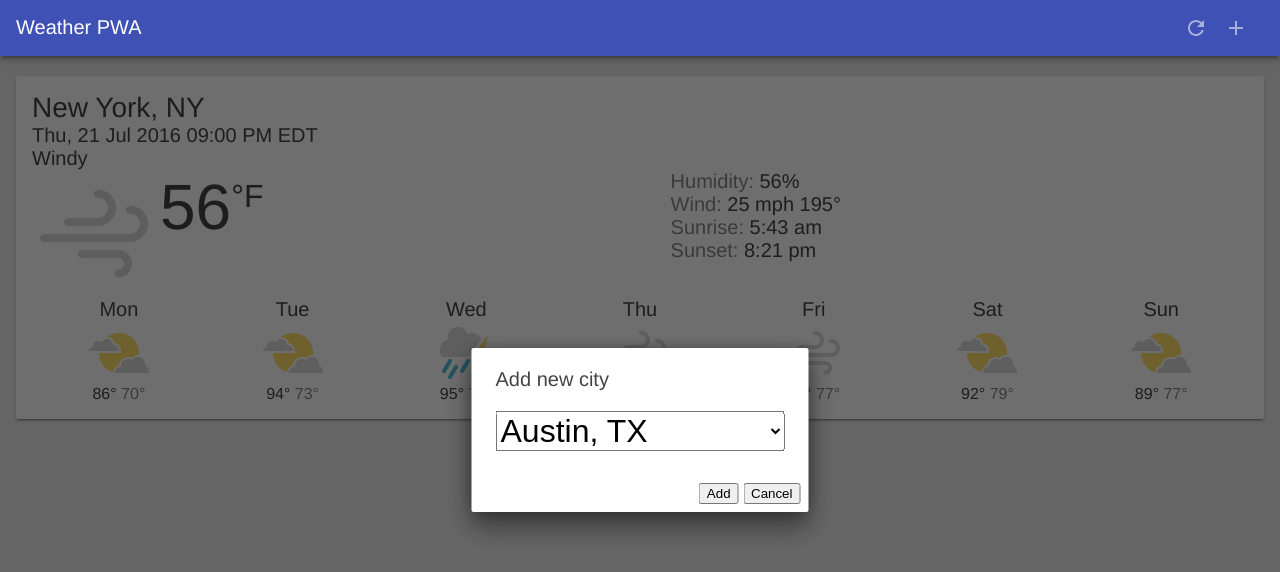
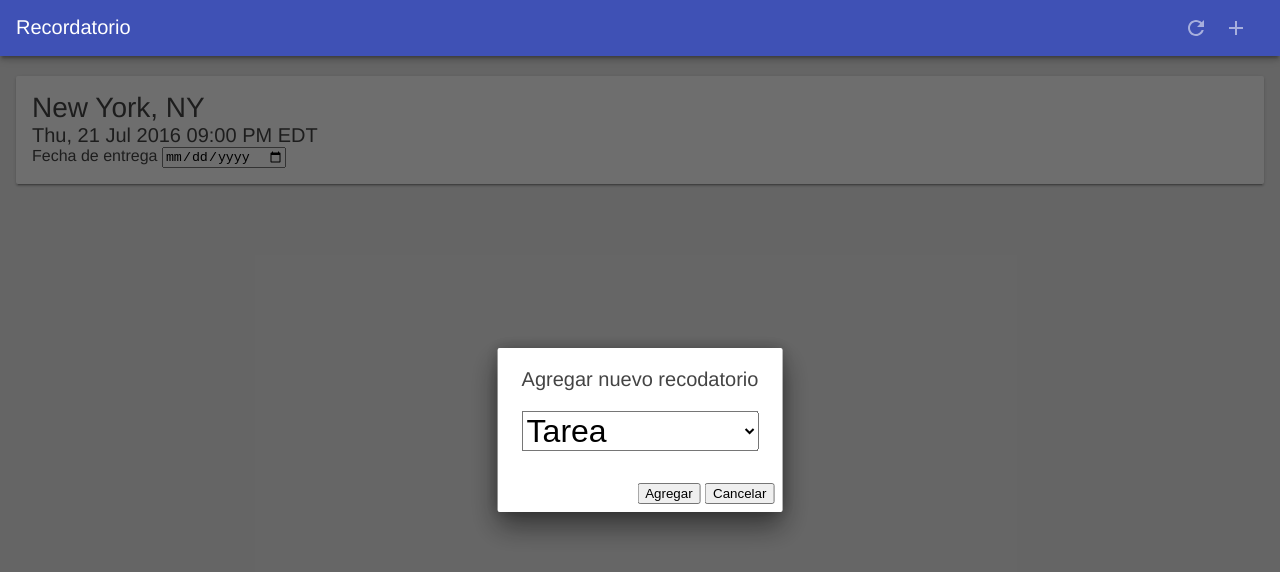
Before and after one commit to SHGoldfarb/dollop, a website: page public/index.html in a window 1280 px wide. Both pictures are taken after a click on the button 1236 px from the left and 28 px from the top of the page. Drawn offline with Linux system fonts and the light colour scheme.

Commit message:
se hacen cambios pequeños

```diff
--- a/public/index.html
+++ b/public/index.html
@@ -21,7 +21,7 @@
   <meta http-equiv="X-UA-Compatible" content="IE=edge">
   <link rel="canonical" href="https://weather-pwa-sample.firebaseapp.com/final/">
   <meta name="viewport" content="width=device-width, initial-scale=1.0">
-  <title>Weather PWA</title>
+  <title>Recordatorios</title>
   <link rel="stylesheet" type="text/css" href="styles/inline.css">
 
   <!-- TODO add manifest here - DONE -->
@@ -42,7 +42,7 @@
 <body>
 
   <header class="header">
-    <h1 class="header__title">Weather PWA</h1>
+    <h1 class="header__title">Recordatorio</h1>
     <button id="butRefresh" class="headerButton" aria-label="Refresh"></button>
     <button id="butAdd" class="headerButton" aria-label="Add"></button>
   </header>
@@ -53,15 +53,19 @@
       <div class="card-last-updated" hidden></div>
       <div class="location"></div>
       <div class="date"></div>
-      <div class="description"></div>
-      <div class="current">
+      <div class="entrega">
+        Fecha de entrega <input id="date" type="date">
+      </div>
+
+      <!-- <div class="description"></div> -->
+      <!-- <div class="current">
         <div class="visual">
           <div class="icon"></div>
           <div class="temperature">
             <span class="value"></span><span class="scale">°F</span>
           </div>
-        </div>
-        <div class="description">
+        </div> -->
+        <!-- <div class="description">
           <div class="humidity"></div>
           <div class="wind">
             <span class="value"></span>
@@ -71,8 +75,8 @@
           <div class="sunrise"></div>
           <div class="sunset"></div>
         </div>
-      </div>
-      <div class="future">
+      </div> -->
+      <!-- <div class="future">
         <div class="oneday">
           <div class="date"></div>
           <div class="icon"></div>
@@ -82,8 +86,8 @@
           <div class="temp-low">
             <span class="value"></span>°
           </div>
-        </div>
-        <div class="oneday">
+        </div> -->
+        <!-- <div class="oneday">
           <div class="date"></div>
           <div class="icon"></div>
           <div class="temp-high">
@@ -144,28 +148,28 @@
           </div>
         </div>
       </div>
-    </div>
+    </div> -->
   </main>
 
   <div class="dialog-container">
     <div class="dialog">
-      <div class="dialog-title">Add new city</div>
+      <div class="dialog-title">Agregar nuevo recodatorio</div>
       <div class="dialog-body">
         <select id="selectCityToAdd">
           <!-- Values map to Yahoo Weather API Where On Earth Identifiers (WOEIDs).
                https://developer.yahoo.com/weather/documentation.html#req -->
-          <option value="2357536">Austin, TX</option>
-          <option value="2367105">Boston, MA</option>
-          <option value="2379574">Chicago, IL</option>
-          <option value="2459115">New York, NY</option>
-          <option value="2475687">Portland, OR</option>
-          <option value="2487956">San Francisco, CA</option>
-          <option value="2490383">Seattle, WA</option>
+          <option value="2357536">Tarea</option>
+          <option value="2367105">Examen</option>
+          <option value="2379574">Interrogación</option>
+          <option value="2459115">Control</option>
+          <option value="2475687">Otro</option>
+          <!-- <option value="2487956">San Francisco, CA</option> -->
+          <!-- <option value="2490383">Seattle, WA</option> -->
         </select>
       </div>
       <div class="dialog-buttons">
-        <button id="butAddCity" class="button">Add</button>
-        <button id="butAddCancel" class="button">Cancel</button>
+        <button id="butAddCity" class="button">Agregar</button>
+        <button id="butAddCancel" class="button">Cancelar</button>
       </div>
     </div>
   </div>
--- a/public/scripts/app.js
+++ b/public/scripts/app.js
@@ -24,7 +24,7 @@
     cardTemplate: document.querySelector('.cardTemplate'),
     container: document.querySelector('.main'),
     addDialog: document.querySelector('.dialog-container'),
-    daysOfWeek: ['Mon', 'Tue', 'Wed', 'Thu', 'Fri', 'Sat', 'Sun']
+    daysOfWeek: ['Lunes', 'Martes', 'Miercoles', 'Jueves', 'Viernes', 'Sabado', 'Domingo']
   };
 
 
@@ -116,23 +116,25 @@
     }
     cardLastUpdatedElem.textContent = data.created;
 
-    card.querySelector('.description').textContent = current.text;
+    // card.querySelector('.description').textContent = current.text;
     card.querySelector('.date').textContent = current.date;
-    card.querySelector('.current .icon').classList.add(app.getIconClass(current.code));
-    card.querySelector('.current .temperature .value').textContent =
-      Math.round(current.temp);
-    card.querySelector('.current .sunrise').textContent = sunrise;
-    card.querySelector('.current .sunset').textContent = sunset;
-    card.querySelector('.current .humidity').textContent =
-      Math.round(humidity) + '%';
-    card.querySelector('.current .wind .value').textContent =
-      Math.round(wind.speed);
-    card.querySelector('.current .wind .direction').textContent = wind.direction;
+    //card.querySelector('.current .icon').classList.add(app.getIconClass(current.code));
+    //card.querySelector('.current .temperature .value').textContent =
+    //  Math.round(current.temp);
+    //card.querySelector('.current .sunrise').textContent = sunrise;
+    //card.querySelector('.current .sunset').textContent = sunset;
+    //card.querySelector('.current .humidity').textContent =
+    //  Math.round(humidity) + '%';
+    //card.querySelector('.current .wind .value').textContent =
+    //  Math.round(wind.speed);
+    //card.querySelector('.current .wind .direction').textContent = wind.direction;
     var nextDays = card.querySelectorAll('.future .oneday');
     var today = new Date();
     today = today.getDay();
+
     for (var i = 0; i < 7; i++) {
       var nextDay = nextDays[i];
+      // console.log(nextDays[i]);
       var daily = data.channel.item.forecast[i];
       if (daily && nextDay) {
         nextDay.querySelector('.date').textContent =
```
